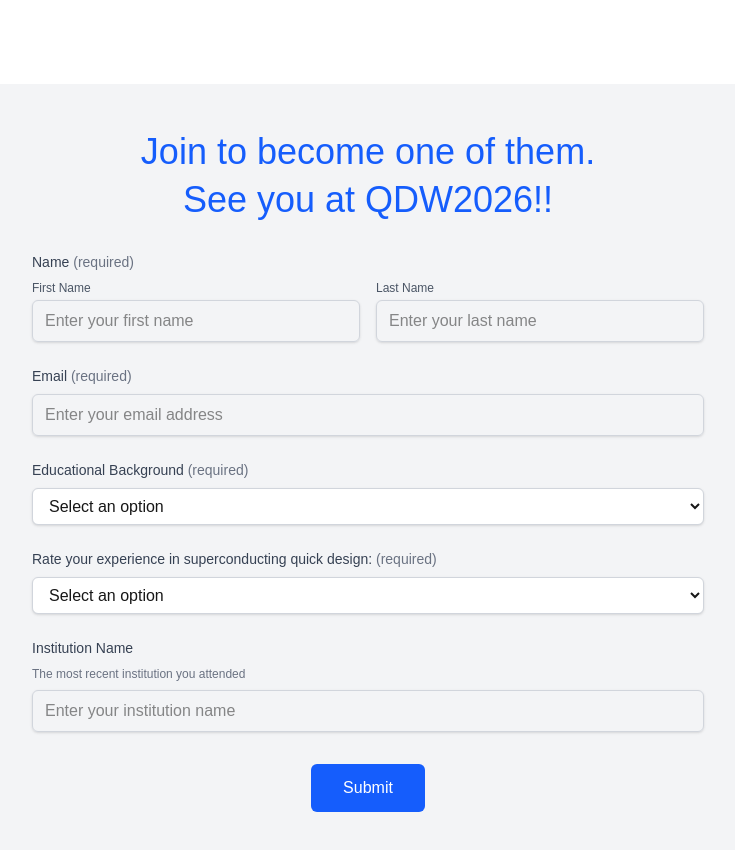
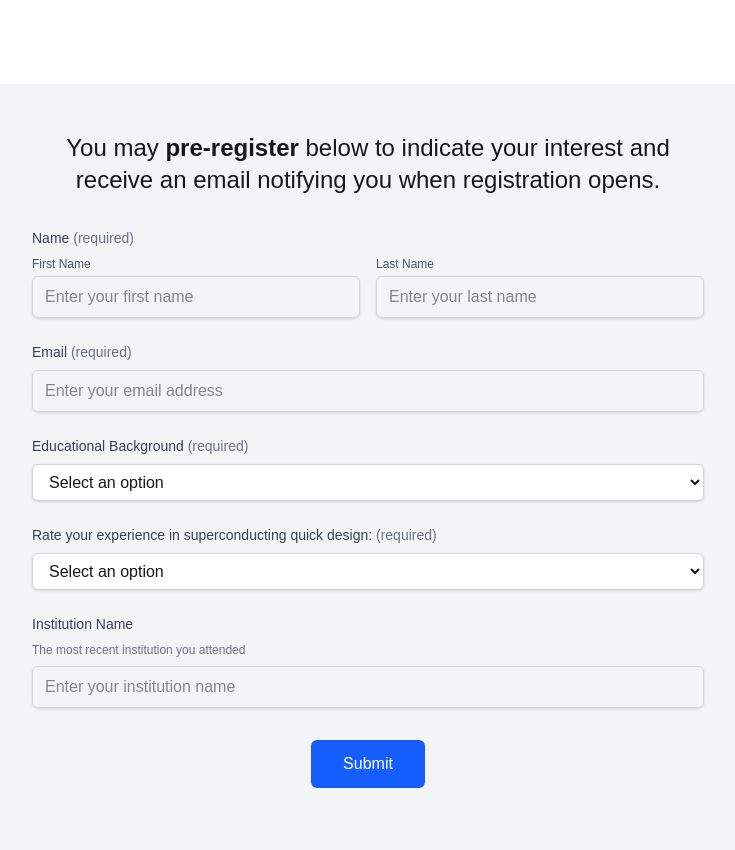
Before and after one commit to qcsa-at-ucla/qcsa, a Next.js app: page / in a window 1280 px wide. Shown: the part 1200-2050 px from the top of the page, without its empty margins (272-1007 px from the left). Built offline with nearby package versions, Linux system fonts and the light colour scheme.

Commit message:
modified the above text for form

```diff
--- a/src/app/Components/thank-you-page.tsx
+++ b/src/app/Components/thank-you-page.tsx
@@ -58,11 +58,8 @@ export default function ThankYouPage() {
       <div className="max-w-2xl mx-auto">
         {/* Header */}
         <div className="text-center mb-8">
-          <h1 className="text-3xl md:text-4xl font-normal text-blue-600 mb-2">
-            Join to become one of them.
-          </h1>
-          <h2 className="text-3xl md:text-4xl font-normal text-blue-600">
-            See you at QDW2026!!
+          <h2 className="text-2xl md:text-1xl font-normal text-black-600">
+            You may <strong>pre-register</strong> below to indicate your interest and receive an email notifying you when registration opens.
           </h2>
         </div>
 
```
